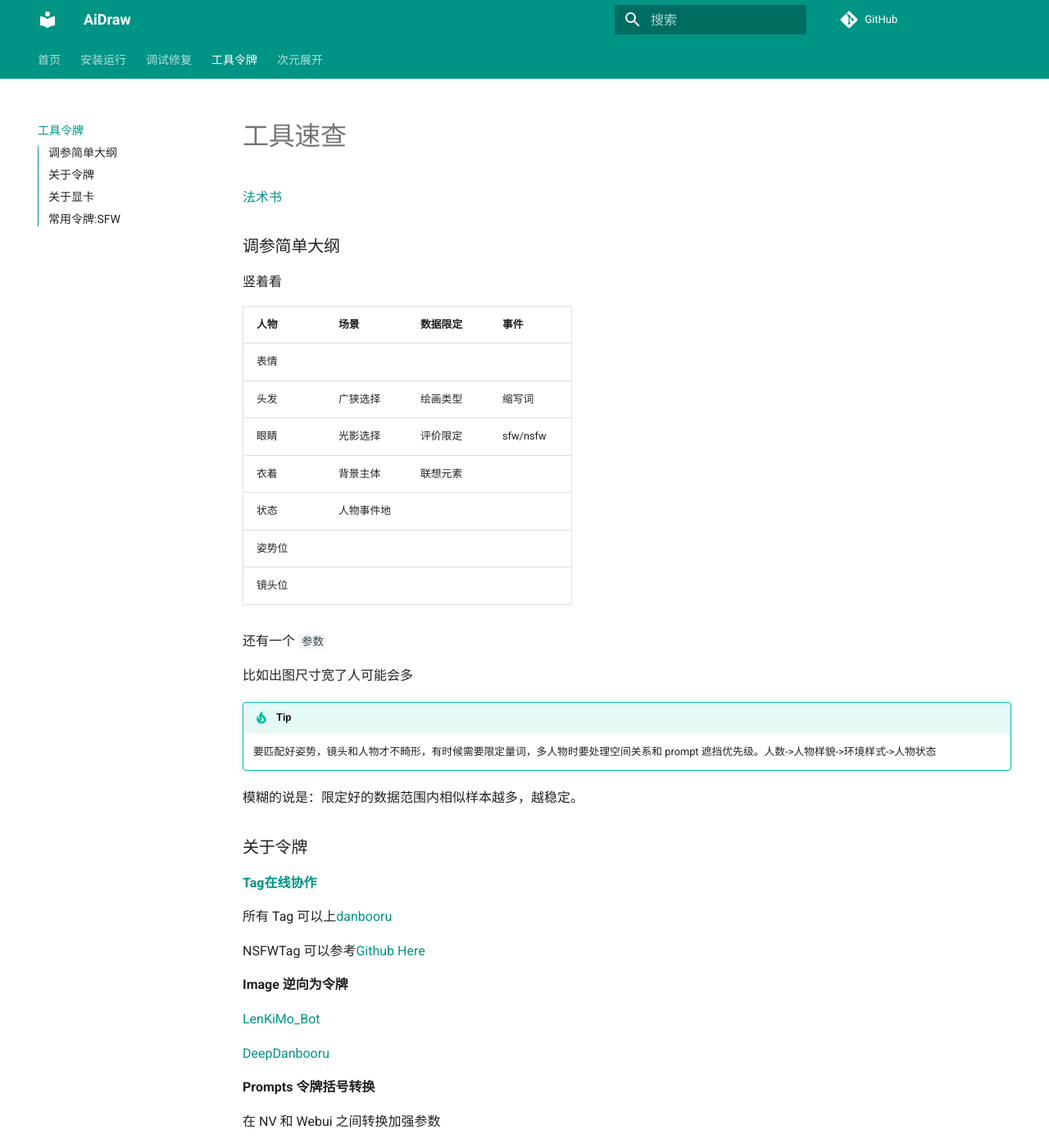
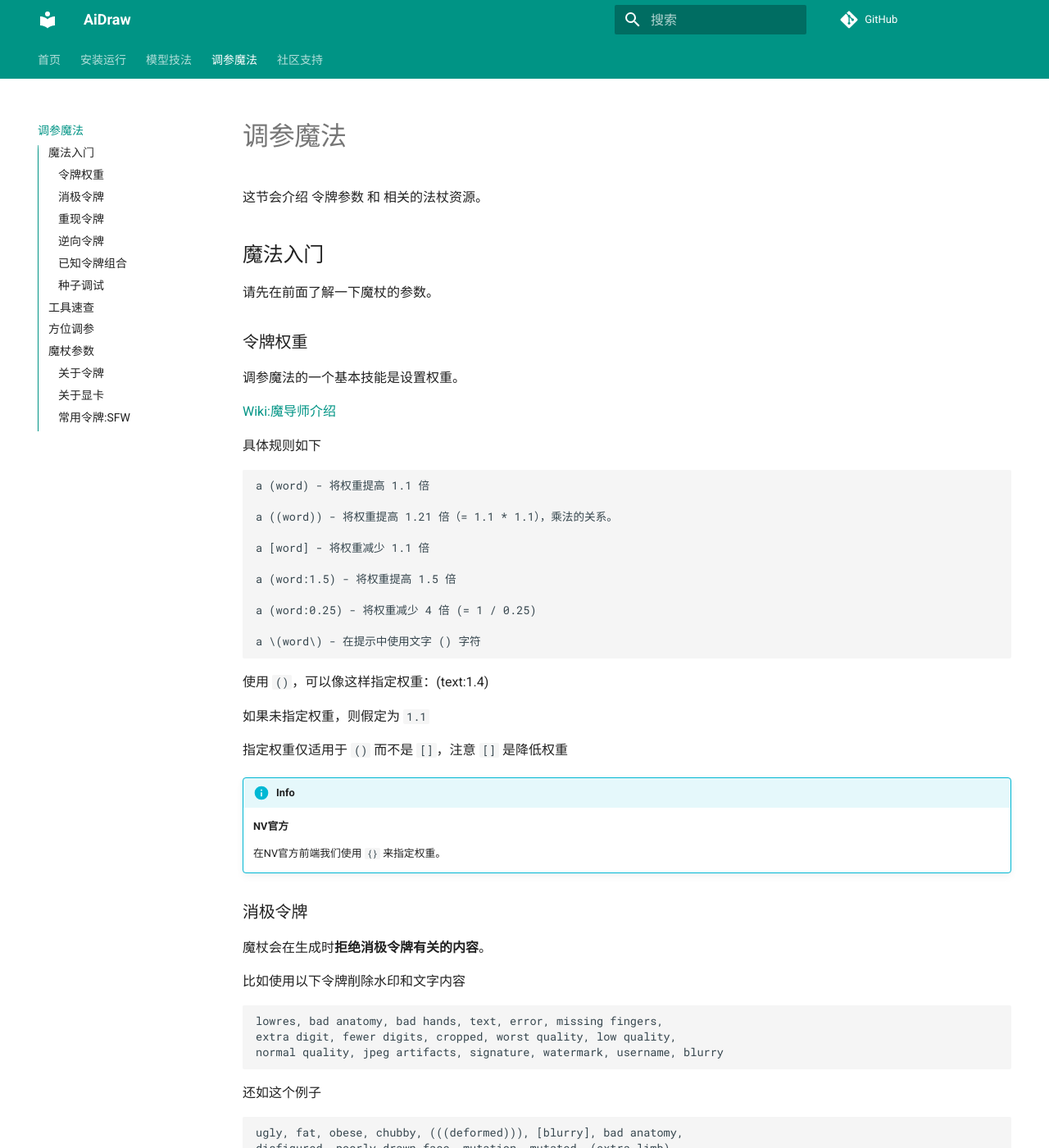
Before and after one commit to sudoskys/StableDiffusionBook, an MkDocs documentation site: the page built from docs/mofa.md, in a window 1280 px wide and 1400 px high. Shown: the whole window at 82% size. Built offline with MkDocs 1.6.1 and Material for MkDocs 9.7.7, drawn with Linux system fonts in a browser that asks for light colours; comment, search, counter and statistics services are not loaded; some of the changed text lies outside the part shown.

Commit message:
add:code

````diff
--- a/docs/tool.md
+++ b/docs/mofa.md
@@ -1,9 +1,98 @@
-# 工具速查
+# 调参魔法
+
+这节会介绍 令牌参数 和 相关的法杖资源。
+
+## 魔法入门
+
+请先在前面了解一下魔杖的参数。
+
+### 令牌权重
+
+调参魔法的一个基本技能是设置权重。
+
+[Wiki:魔导师介绍](https://github.com/AUTOMATIC1111/stable-diffusion-webui/wiki/Features#attentionemphasis)
+
+具体规则如下
+
+```
+a (word) - 将权重提高 1.1 倍
+
+a ((word)) - 将权重提高 1.21 倍（= 1.1 * 1.1），乘法的关系。
+
+a [word] - 将权重减少 1.1 倍
+
+a (word:1.5) - 将权重提高 1.5 倍
+
+a (word:0.25) - 将权重减少 4 倍 (= 1 / 0.25)
+
+a \(word\) - 在提示中使用文字 () 字符
+```
+
+使用 `()`，可以像这样指定权重：(text:1.4)
+
+如果未指定权重，则假定为 `1.1`
+
+指定权重仅适用于 `()` 而不是 `[]`，注意 `[]` 是降低权重
 
 
-[法术书](https://docs.google.com/spreadsheets/d/e/2PACX-1vRa2HjzocajlsPLH1e5QsJumnEShfooDdeHqcAuxjPKBIVVTHbOYWASAQyfmrQhUtoZAKPri2s_tGxx/pubhtml#)
+!!! info
+    **NV官方**
 
-### 调参简单大纲
+    在NV官方前端我们使用 `{}` 来指定权重。
+
+### 消极令牌
+
+魔杖会在生成时**拒绝消极令牌有关的内容**。
+
+比如使用以下令牌削除水印和文字内容
+
+```
+lowres, bad anatomy, bad hands, text, error, missing fingers,
+extra digit, fewer digits, cropped, worst quality, low quality,
+normal quality, jpeg artifacts, signature, watermark, username, blurry
+```
+
+还如这个例子
+
+```
+ugly, fat, obese, chubby, (((deformed))), [blurry], bad anatomy,
+disfigured, poorly drawn face, mutation, mutated, (extra_limb),
+(ugly), (poorly drawn hands fingers), messy drawing, morbid,
+mutilated, tranny, trans, trannsexual, [out of frame], (bad proportions),
+(poorly drawn body), (poorly drawn legs), worst quality, low quality,
+normal quality, text, censored, gown, latex, pencil
+```
+
+### 重现令牌
+
+对于没有压缩的原图，我们可以将文件拖入 `PNG Info` 选项卡，进行参数查看。
+
+### 逆向令牌
+
+这里有一些 **Image 逆向令牌服务**，可以从图片中提取相关令牌参数，不一定准确。
+
+[LenKiMo_Bot](https://t.me/LenKiMo_Bot)
+
+[DeepDanbooru](https://github.com/KichangKim/DeepDanbooru)
+
+### 已知令牌组合
+
+你可以访问以下传送门获取一些优秀的令牌实例！（当然，中文社区的测试群有**大量素材**，一分钟20次）
+
+[LenKiMo_Bot](https://t.me/LenKiMo_Bot)
+
+[DeepDanbooru](https://github.com/KichangKim/DeepDanbooru)
+
+### **种子调试**
+
+在相同 Step ，cfg ，Seed,参数令牌（） 的情况下，
+
+## 工具速查
+
+
+[令牌法术全典](https://docs.google.com/spreadsheets/d/e/2PACX-1vRa2HjzocajlsPLH1e5QsJumnEShfooDdeHqcAuxjPKBIVVTHbOYWASAQyfmrQhUtoZAKPri2s_tGxx/pubhtml#)
+
+## 方位调参
 
 竖着看
 
@@ -16,6 +105,9 @@
 |状态|人物事件地|||
 |姿势位||||
 |镜头位||||
+
+
+## 魔杖参数
 
 还有一个 `参数`
 
--- a/mkdocs.yml
+++ b/mkdocs.yml
@@ -3,9 +3,9 @@
 nav:
     - 首页: index.md
     - 安装运行: set.md
-    - 调试修复: fix.md
-    - 工具令牌: tool.md
-    - 次元展开: about.md
+    - 模型技法: fix.md
+    - 调参魔法: mofa.md
+    - 社区支持: about.md
 theme:
   name: material
   language: zh
````
Also changed, not shown: docs/about.md (+0 -5 lines), docs/fix.md (+56 -48 lines), docs/index.md (+1 -1 lines), docs/set.md (+1 -1 lines), 1 other file.
